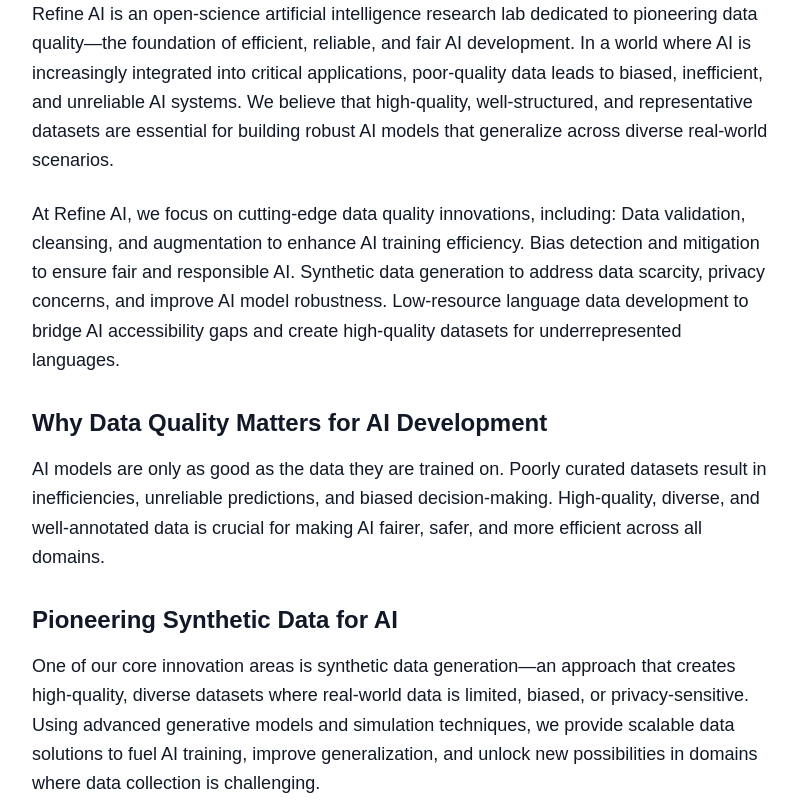
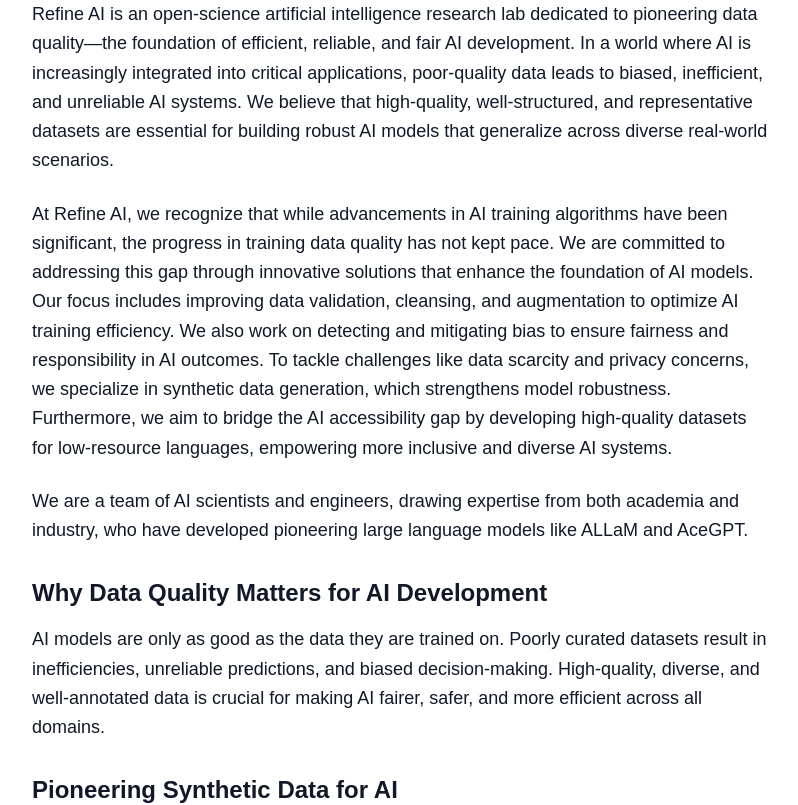
Before and after one commit to refinai/site, a plain HTML site: page index.html in a window 1280 px wide. Shown: the part 152-957 px from the top of the page, without its empty margins (240-1038 px from the left). Drawn offline with nearby package versions, Linux system fonts and the light colour scheme; a web font is replaced by a local one.

Commit message:
Update index.html

```diff
--- a/index.html
+++ b/index.html
@@ -37,14 +37,25 @@
       </p>
 
       <p class="mb-6 leading-relaxed">
-        At Refine AI, we focus on cutting-edge data quality innovations,
-        including: Data validation, cleansing, and augmentation to enhance AI
-        training efficiency. Bias detection and mitigation to ensure fair and
-        responsible AI. Synthetic data generation to address data scarcity,
-        privacy concerns, and improve AI model robustness. Low-resource language
-        data development to bridge AI accessibility gaps and create high-quality
-        datasets for underrepresented languages.
+        At Refine AI, we recognize that while advancements in AI training
+        algorithms have been significant, the progress in training data quality
+        has not kept pace. We are committed to addressing this gap through
+        innovative solutions that enhance the foundation of AI models. Our focus
+        includes improving data validation, cleansing, and augmentation to
+        optimize AI training efficiency. We also work on detecting and
+        mitigating bias to ensure fairness and responsibility in AI outcomes. To
+        tackle challenges like data scarcity and privacy concerns, we specialize
+        in synthetic data generation, which strengthens model robustness.
+        Furthermore, we aim to bridge the AI accessibility gap by developing
+        high-quality datasets for low-resource languages, empowering more
+        inclusive and diverse AI systems.
       </p>
+      <p class="mb-6 leading-relaxed">
+        We are a team of AI scientists and engineers, drawing expertise from
+        both academia and industry, who have developed pioneering large language
+        models like ALLaM and AceGPT.
+      </p>
+
       <h2 class="text-2xl font-bold mt-8 mb-4">
         Why Data Quality Matters for AI Development
       </h2>
@@ -61,12 +72,12 @@
       </h2>
 
       <p class="leading-relaxed">
-        One of our core innovation areas is synthetic data generation—an
-        approach that creates high-quality, diverse datasets where real-world
-        data is limited, biased, or privacy-sensitive. Using advanced generative
-        models and simulation techniques, we provide scalable data solutions to
-        fuel AI training, improve generalization, and unlock new possibilities
-        in domains where data collection is challenging.
+        One of our core areas is synthetic data generation—an approach that
+        creates high-quality, diverse datasets where real-world data is limited,
+        biased, or privacy-sensitive. Using advanced generative models and
+        simulation techniques, we provide scalable data solutions to fuel AI
+        training, improve generalization, and unlock new possibilities in
+        domains where data collection is challenging.
       </p>
 
       <h2 class="text-2xl font-bold mt-8 mb-4">
```
